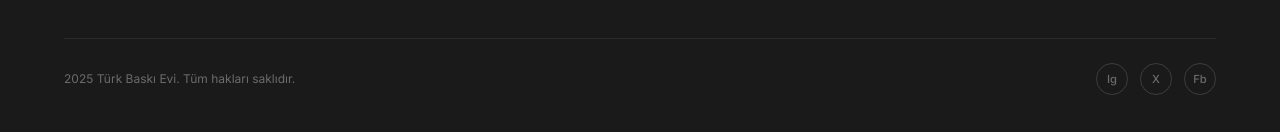
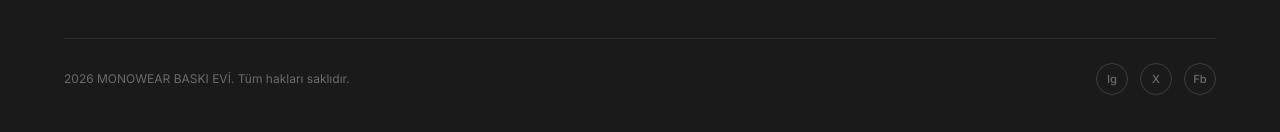
Before and after one commit to hktnsvr90-coder/monowearwebsite1, a React (Vite) app: page / in a window 1280 px wide. Shown: the part 5549-5681 px from the top of the page. Built offline with nearby package versions, Linux system fonts and the light colour scheme.

Commit message:
Update Footer.tsx

```diff
--- a/src/sections/Footer.tsx
+++ b/src/sections/Footer.tsx
@@ -210,7 +210,7 @@ export default function Footer() {
               color: '#6B6B6B',
             }}
           >
-            2025 Türk Baskı Evi. Tüm hakları saklıdır.
+            2026 MONOWEAR BASKI EVİ. Tüm hakları saklıdır.
           </p>
           <div style={{ display: 'flex', gap: '12px' }}>
             {['Instagram', 'X', 'Facebook'].map((social) => (
```
